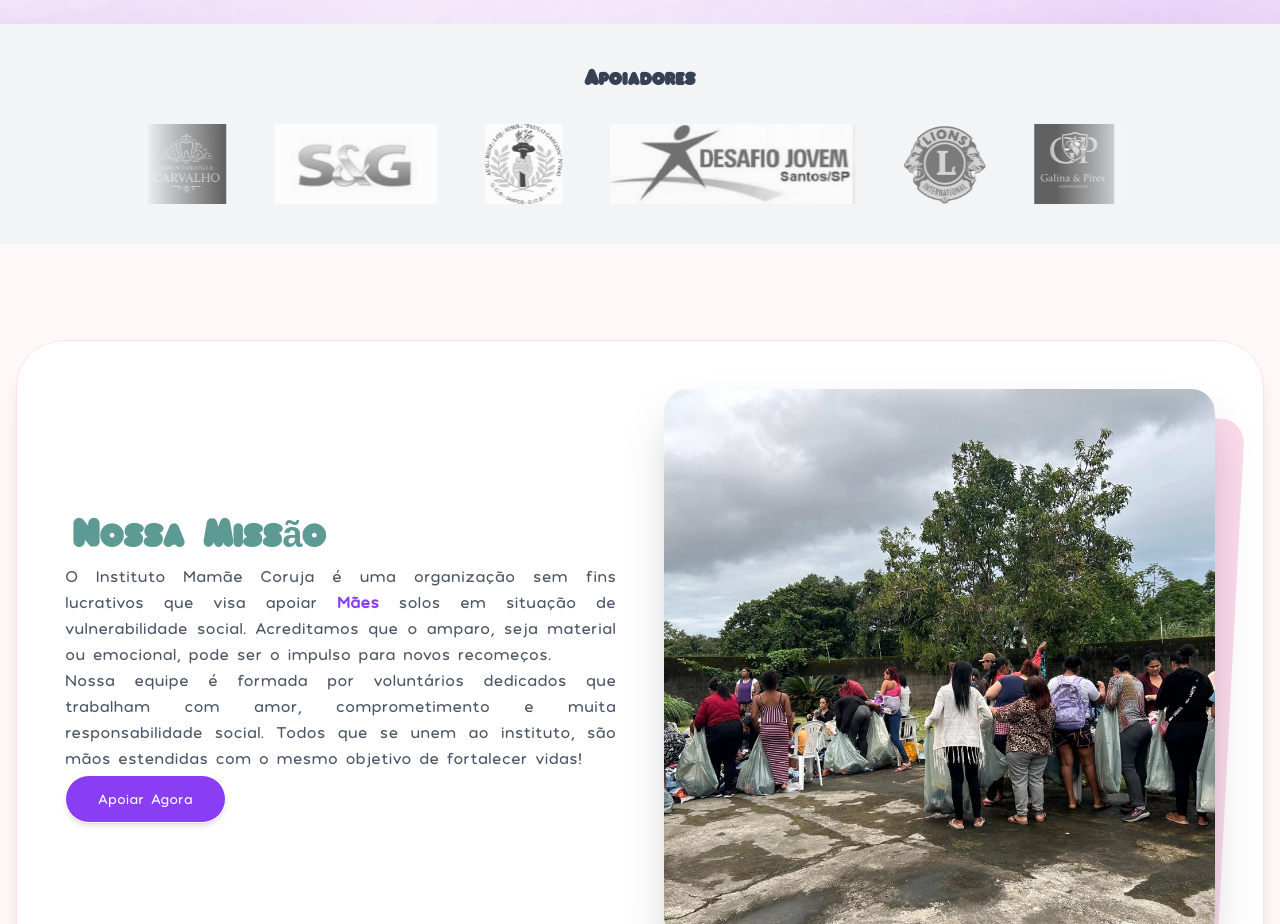
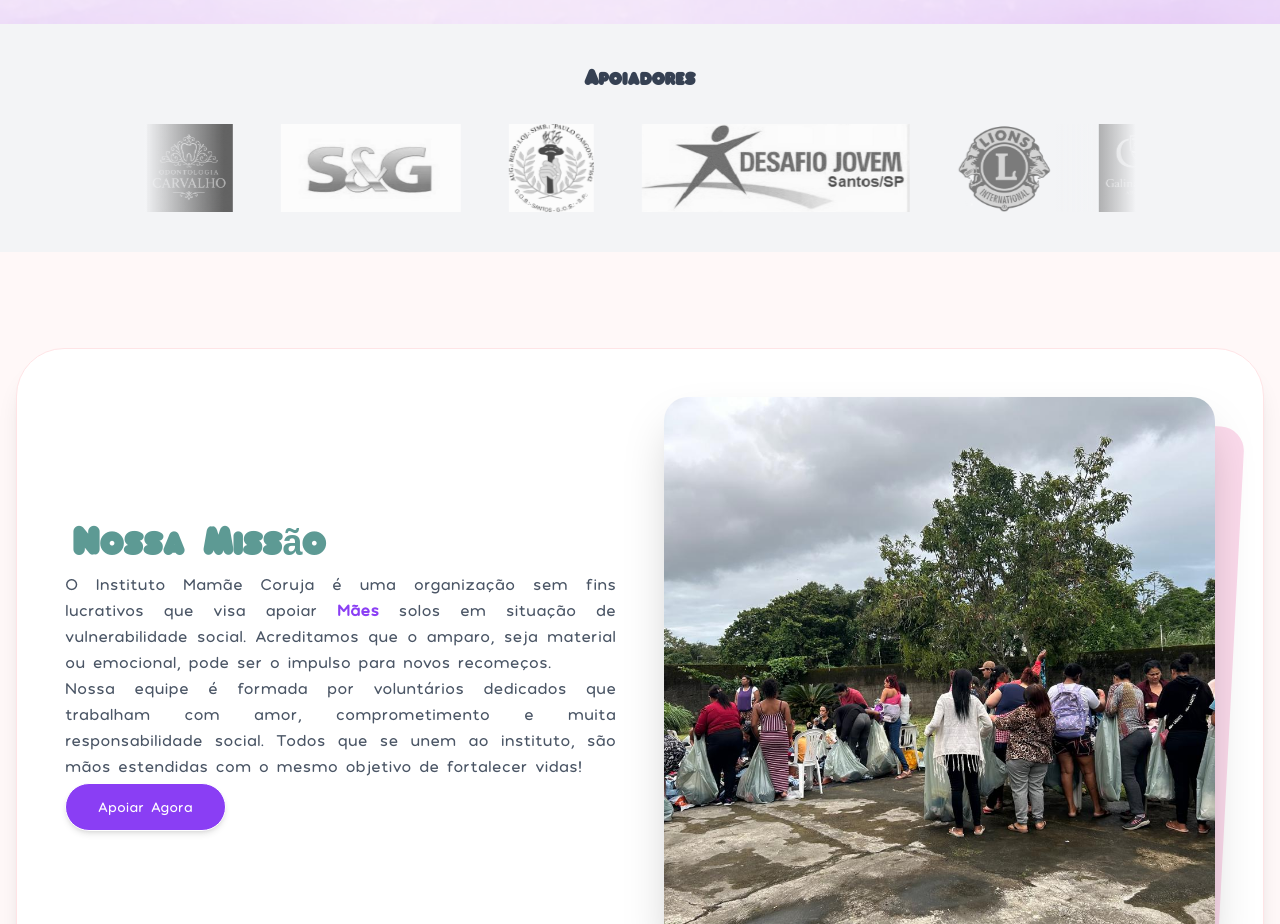
Before and after one commit to gmmanssur/instituto-mamae-coruja, a React (Vite) app in the folder web-mamae-coruja/: page / in a window 1280 px wide. Shown: the part 1520-2444 px from the top of the page. Built offline with nearby package versions, Linux system fonts and the light colour scheme.

Commit message:
V20: speed

```diff
--- a/web-mamae-coruja/src/components/sponsor.tsx
+++ b/web-mamae-coruja/src/components/sponsor.tsx
@@ -40,13 +40,13 @@ export default function Sponsor() {
           >
             {[...sponsors, ...sponsors].map((item, index) => (
               <div
-                key={index}
+                key={`${item.name}-${item.src}-${index}`}
                 className="relative flex flex-col items-center"
-                onMouseEnter={() => setHovered(index)}
-                onMouseLeave={() => setHovered(null)}
+                onMouseEnter={() => window.innerWidth > 768 && setHovered(index)}
+                onMouseLeave={() => window.innerWidth > 768 && setHovered(null)}
               >
                 <img
-                  className={`h-20 object-contain transition duration-300 cursor-pointer ${
+                  className={`h-22 object-contain transition duration-300 cursor-pointer ${
                     hovered === index
                       ? "grayscale-0 opacity-100"
                       : "grayscale opacity-70"
--- a/web-mamae-coruja/tailwind.config.js
+++ b/web-mamae-coruja/tailwind.config.js
@@ -13,11 +13,11 @@ export default {
       keyframes: {
         scroll: {
           "0%": { transform: "translateX(0)" },
-          "100%": { transform: "translateX(-100%)" },
+          "100%": { transform: "translateX(-50%)" },
         },
       },
       animation: {
-        scroll: "scroll var(--speed, 10s) linear infinite",
+        scroll: "scroll var(--speed) linear infinite",
       },
     },
   },
```
